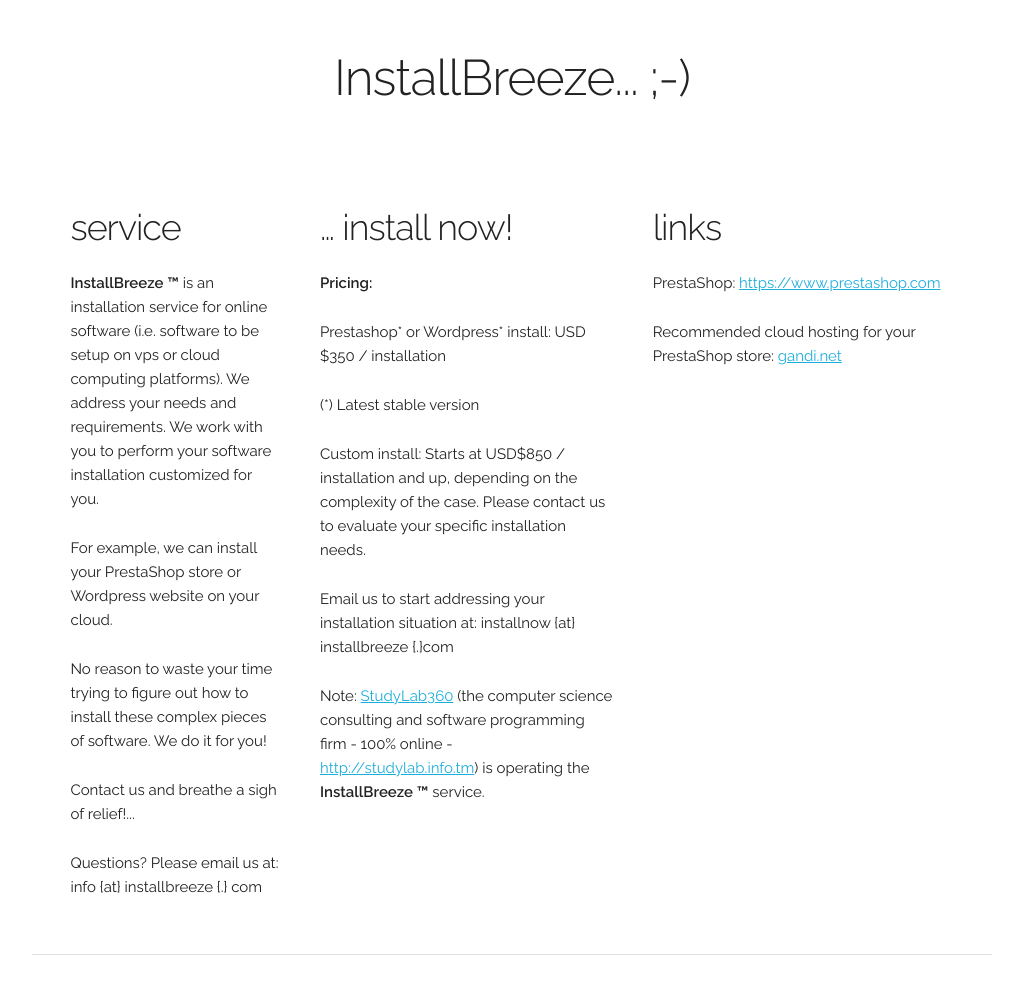
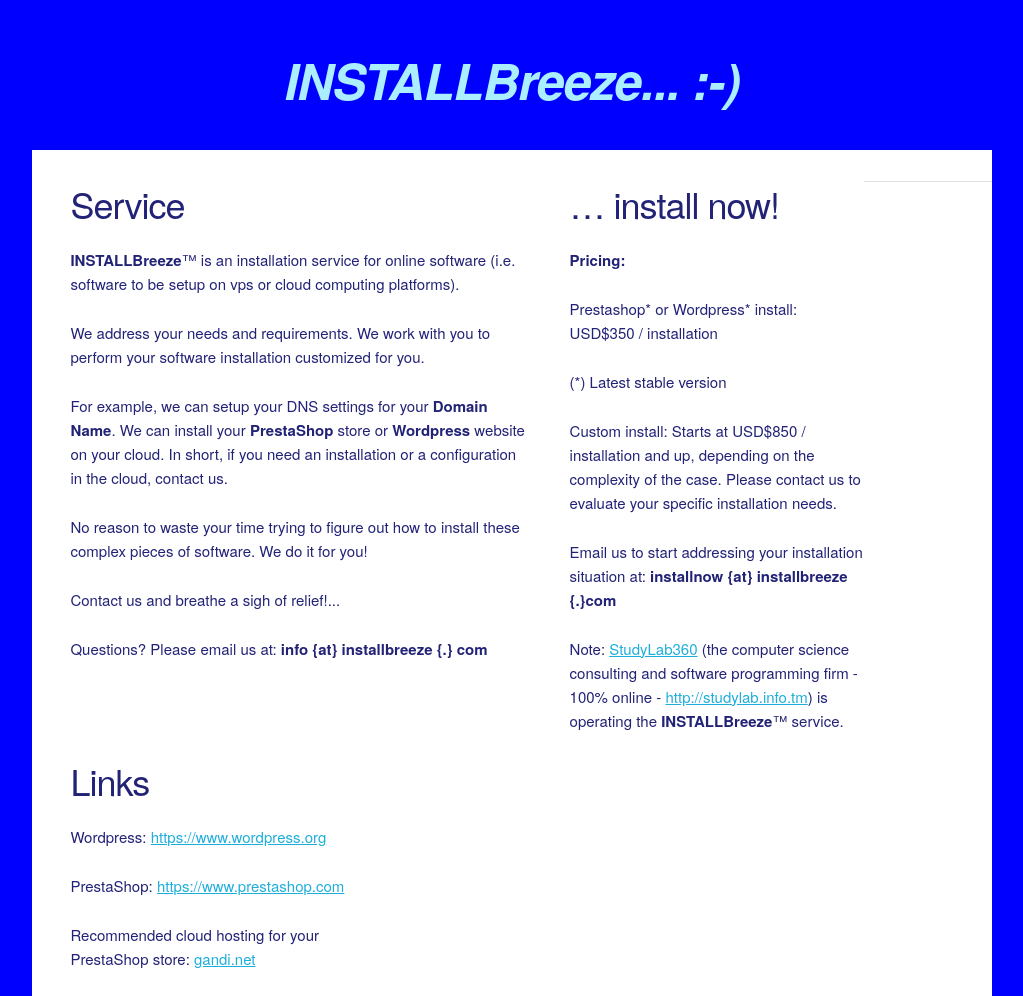
Before and after one commit to studylab/INSTALLBreeze, a plain HTML site: page docs/index.html in a window 1280 px wide. Shown: the whole page, without its empty margins (128-1151 px from the left). Drawn offline with Linux system fonts and the light colour scheme.

Commit message:
blue look basic

```diff
--- a/docs/css/skeleton.css
+++ b/docs/css/skeleton.css
@@ -29,10 +29,12 @@
 /* Grid
 –––––––––––––––––––––––––––––––––––––––––––––––––– */
 .container {
+  background-color: #FFFFFF;
   position: relative;
   width: 100%;
   max-width: 960px;
   margin: 0 auto;
+  margin-top: 50px;
   padding: 0 20px;
   box-sizing: border-box; }
 .column,
@@ -57,7 +59,7 @@
     margin-left: 4%; }
   .column:first-child,
   .columns:first-child {
-    margin-left: 0; }
+    margin-left: 4%; }
 
   .one.column,
   .one.columns                    { width: 4.66666666667%; }
@@ -120,12 +122,25 @@
 are based on 10px sizing. So basically 1.5rem = 15px :) */
 html {
   font-size: 62.5%; }
+
 body {
   font-size: 1.5em; /* currently ems cause chrome bug misinterpreting rems on body element */
   line-height: 1.6;
   font-weight: 400;
   font-family: "Raleway", "HelveticaNeue", "Helvetica Neue", Helvetica, Arial, sans-serif;
-  color: #222; }
+  color: #227;
+  background-color: #0000FF; }
+
+
+#logo {
+  text-align:center;
+  margin-bottom: 1px;
+  color: #AAEEFF;
+  background-color: #0000FF;
+  font-weight: bold;
+  font-style: italic;
+  padding-bottom: 40px;
+  }
 
 
 /* Typography
@@ -134,7 +149,7 @@
   margin-top: 0;
   margin-bottom: 2rem;
   font-weight: 300; }
-h1 { font-size: 4.0rem; line-height: 1.2;  letter-spacing: -.1rem;}
+h1 { font-size: 4.0rem; line-height: 1.2;  letter-spacing: -.1rem; }
 h2 { font-size: 3.6rem; line-height: 1.25; letter-spacing: -.1rem; }
 h3 { font-size: 3.0rem; line-height: 1.3;  letter-spacing: -.1rem; }
 h4 { font-size: 2.4rem; line-height: 1.35; letter-spacing: -.08rem; }
--- a/docs/index.html
+++ b/docs/index.html
@@ -13,19 +13,11 @@
   –––––––––––––––––––––––––––––––––––––––––––––––––– -->
   <meta name="viewport" content="width=device-width, initial-scale=1">
 
-  <!-- FONT
-  –––––––––––––––––––––––––––––––––––––––––––––––––– -->
-  <link href="//fonts.googleapis.com/css?family=Raleway:400,300,600" rel="stylesheet" type="text/css">
-
   <!-- CSS
   –––––––––––––––––––––––––––––––––––––––––––––––––– -->
   <link rel="stylesheet" href="css/normalize.css">
   <link rel="stylesheet" href="css/skeleton.css">
-  <link rel="stylesheet" href="css/site.css">
 
-  <!-- Favicon
-  –––––––––––––––––––––––––––––––––––––––––––––––––– -->
-  <link rel="icon" type="image/png" href="images/favicon.png">
 
 </head>
 <body>
@@ -34,25 +26,33 @@
   –––––––––––––––––––––––––––––––––––––––––––––––––– -->
 <div class="container">
 
-<!-- CSS: http://getskeleton.com -->
-<!-- markdown: http://pandoc.org/README.html -->
-<div class="row" style="padding-top: 5%;">
-<h1 style="text-align:center; margin-bottom:10%;">
-InstallBreeze... ;-)
+<div class="row">
+<h1 id="logo">
+INSTALLBreeze... :-)
 </h1>
-<div class="three columns">
-<h3 id="service">service</h3>
+</div> <!-- end of div row -->
+
+<div class="row">
+
+<!-- Service
+  –––––––––––––––––––––––––––––––––––––––––––––––––– -->
+
+<div class="six columns">
+<h3 id="service">Service</h3>
 
 <p>
-<strong>InstallBreeze &trade;</strong> is an installation service for online
-software (i.e. software to be setup on vps or cloud computing platforms). We
-address your needs and requirements. We work with you to perform your software
-installation customized for you.
+<strong>INSTALLBreeze</strong>&trade; is an installation service for online
+software (i.e. software to be setup on vps or cloud computing platforms).
+</p>
+<p>
+We address your needs and requirements. We work with you to perform your
+software installation customized for you.
 </p>
 
 <p>
-For example, we can install your PrestaShop store or Wordpress website on your
-cloud.
+For example, we can setup your DNS settings for your <b>Domain Name</b>.
+We can install your <b>PrestaShop</b> store or <b>Wordpress</b> website on your cloud. In short, if you need an installation or a configuration in the cloud,
+contact us.
 </p>
 
 <p>
@@ -65,11 +65,16 @@
 </p>
 
 <p>
-Questions? Please email us at: info {at} installbreeze {.} com
+Questions? Please email us at: <b>info {at} installbreeze {.} com</b>
 </p>
 
+</div> <!-- end of div six columns -->
 
-</div>
+
+
+<!-- ...Install now!
+  –––––––––––––––––––––––––––––––––––––––––––––––––– -->
+
 <div class="four columns">
 <h3 id="install-now">… install now!</h3>
 
@@ -78,7 +83,7 @@
 </p>
 
 <p>
-Prestashop* or Wordpress* install: USD $350 / installation
+Prestashop* or Wordpress* install: USD$350 / installation
 </p>
 
 <p>
@@ -92,23 +97,29 @@
 </p>
 
 <p>
-Email us to start addressing your installation situation at: installnow {at}
-installbreeze {.}com
+Email us to start addressing your installation situation at: <b>installnow {at}
+installbreeze {.}com</b>
 </p>
-
-
 
 <p>
 Note: <a href="http://studylab.info.tm">StudyLab360</a> (the computer science
 consulting and software programming firm - 100% online - <a
 href="http://studylab.info.tm">http://studylab.info.tm</a>) is  operating the
-<strong>InstallBreeze &trade;</strong> service.
+<strong>INSTALLBreeze</strong>&trade; service.
 </p>
+</div> <!-- end of div four columns -->
 
-</div>
+
+<!-- Links
+  –––––––––––––––––––––––––––––––––––––––––––––––––– -->
 
 <div class="four columns">
-<h3 id="links">links</h3>
+<h3 id="links">Links</h3>
+
+<p>
+Wordpress: <a href="https://www.wordpress.org">https://www.wordpress.org</a>
+</p
+>
 <p>
 PrestaShop: <a href="https://www.prestashop.com">https://www.prestashop.com</a>
 </p>
@@ -116,16 +127,21 @@
 Recommended cloud hosting for your PrestaShop store: <a href="https://www.gandi.net/hosting/simple?language=php&db=mysql">gandi.net</a>
 </p>
 
-</div>
-</div>
+</div> <!-- end of div four columns -->
+
+
 <div class="row" style="text-align:center;">
-
 <hr>
 <p>
 </p>
+</div> <!-- end of div row -->
+
+
 </div>
+<!-- end of div container
+  –––––––––––––––––––––––––––––––––––––––––––––––––– -->
 
-  </div>
+
 
 <!-- End Document
   –––––––––––––––––––––––––––––––––––––––––––––––––– -->
```
